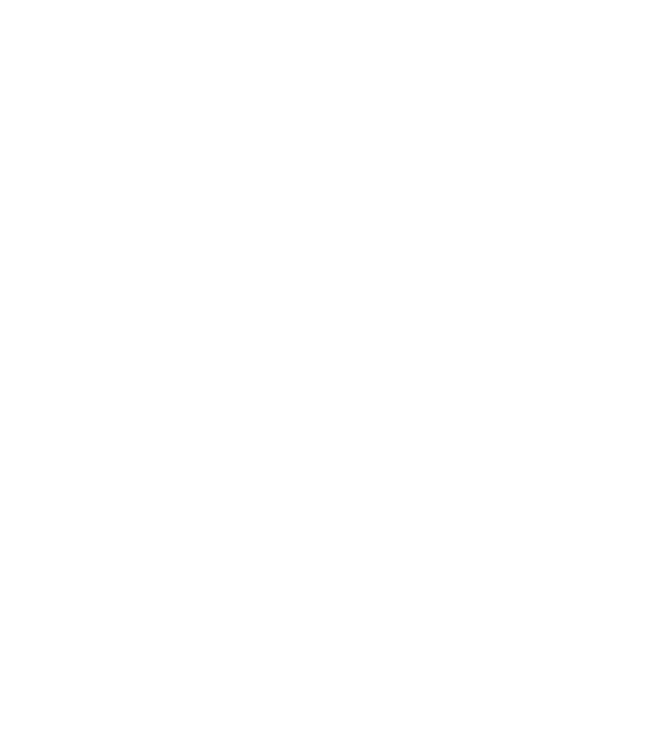
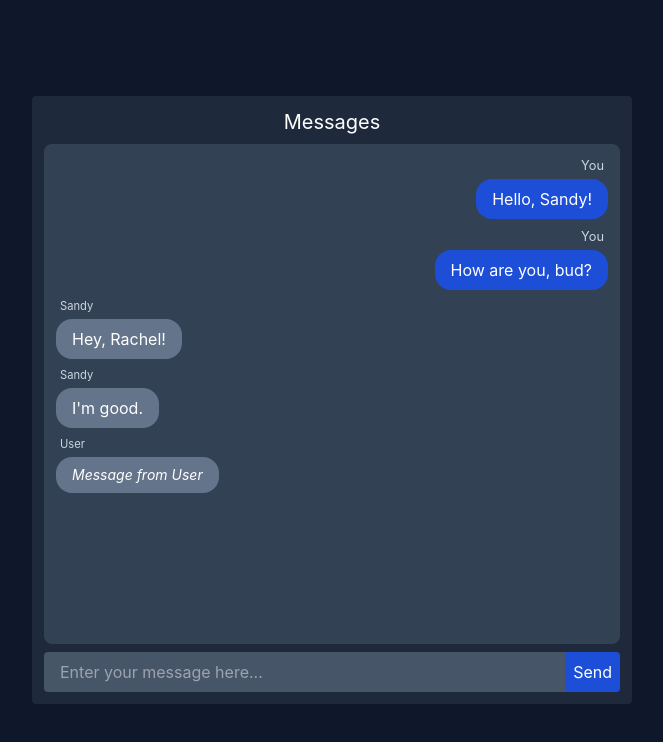
Before and after one commit to abhishekram404/chat-app, a React (Create React App) app in the folder client/: page / in a window 1280 px wide. Shown: the top 742 px of the page, without its empty margins (308-971 px from the left). Built offline with nearby package versions, Linux system fonts and the light colour scheme.

Commit message:
Add Layout component

```diff
--- a/client/package.json
+++ b/client/package.json
@@ -10,6 +10,7 @@
     "react": "^17.0.2",
     "react-dom": "^17.0.2",
     "react-scripts": "5.0.0",
+    "tailwind-scrollbar-hide": "^1.1.7",
     "typescript": "^4.5.5"
   },
   "scripts": {
--- a/client/src/App.tsx
+++ b/client/src/App.tsx
@@ -1,7 +1,12 @@
 import React from "react";
+import Layout from "./Layout";
 
 function App() {
-  return <div className="App"></div>;
+  return (
+    <div className="App h-screen grid place-items-center bg-slate-900">
+      <Layout />
+    </div>
+  );
 }
 
 export default App;
--- /dev/null
+++ b/client/src/Layout.tsx
@@ -0,0 +1,68 @@
+import React from "react";
+
+const Layout = () => {
+  return (
+    <div className="max-w-[600px] min-w-[600px] bg-slate-800 p-3 rounded text-white">
+      <div className="chat h-full flex flex-col">
+        <header className="mb-2">
+          <h2 className="text-xl text-center">Messages</h2>
+        </header>
+        <main className="max-h-[800px] h-[500px] min-h-[500px] bg-slate-700 overflow-y-scroll overflow-x-hidden p-3 flex flex-col flex-1 scrollbar-hide rounded-lg">
+          <SentMessage message="Hello, Sandy!" name="You" />
+          <SentMessage message="How are you, bud?" name="You" />
+          <ReceivedMessage message="Hey, Rachel!" name="Sandy" />
+          <ReceivedMessage message="I'm good." name="Sandy" />
+          <ReceivedMessage />
+        </main>
+        <footer className="flex align-center mt-2 overflow-hidden rounded">
+          <input
+            type="text"
+            className="flex-1  px-4 py-2 bg-slate-600 outline-none"
+            placeholder="Enter your message here..."
+          />
+          <button className="bg-blue-700 p-2">Send</button>
+        </footer>
+      </div>
+    </div>
+  );
+};
+
+export default Layout;
+
+const SentMessage = ({
+  message,
+  name,
+}: {
+  message?: string;
+  name?: string;
+}) => {
+  return (
+    <div className="self-end flex flex-col justify-end mb-2 max-w-[400px]">
+      <small className="text-2xs text-slate-300 self-end mr-1 mb-1">
+        {name ?? "User"}
+      </small>
+      <div className="bg-blue-700 rounded-2xl px-4 py-2 self-end flex flex-col">
+        {message ?? <i className="text-sm">Message from {name ?? "User"}</i>}
+      </div>
+    </div>
+  );
+};
+
+const ReceivedMessage = ({
+  message,
+  name,
+}: {
+  message?: string;
+  name?: string;
+}) => {
+  return (
+    <div className="self-start flex flex-col justify-end mb-2 max-w-[400px]">
+      <small className="text-[.7rem] text-slate-300 self-start ml-1 mb-1">
+        {name ?? "User"}
+      </small>
+      <div className="bg-slate-500 rounded-2xl px-4 py-2 self-end flex flex-col">
+        {message ?? <i className="text-sm">Message from {name ?? "User"}</i>}
+      </div>
+    </div>
+  );
+};
--- a/client/tailwind.config.js
+++ b/client/tailwind.config.js
@@ -3,5 +3,5 @@
   theme: {
     extend: {},
   },
-  plugins: [],
+  plugins: [require("tailwind-scrollbar-hide")],
 };
```
Also changed, not shown: 1 other file (tests, documents, lock files or other folders).
